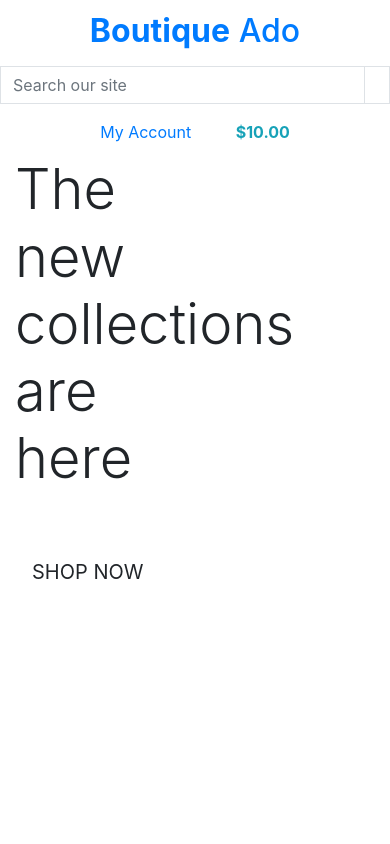
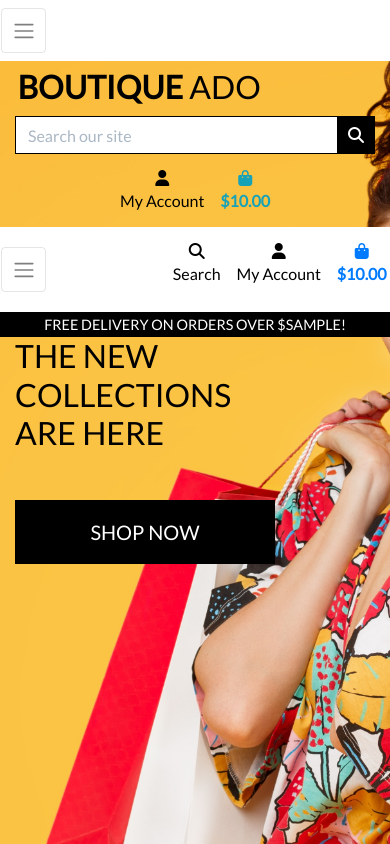
Before and after one commit to marks530/clearys_boutique, a Django app: template home/templates/home/index.html in a window 390 px wide. Run offline with Django 3.2, Linux system fonts and the light colour scheme; the template is opened without the code that fills it: most values are stand-ins (such as "Sample title", 1, 10 or a date in 2020); some libraries are stand-ins or nearby versions.

Commit message:
Added mobile header and main navbar

```diff
--- a/clearys_boutique/settings.py
+++ b/clearys_boutique/settings.py
@@ -149,6 +149,10 @@ USE_TZ = True
 # https://docs.djangoproject.com/en/3.2/howto/static-files/
 
 STATIC_URL = '/static/'
+STATICFILES_DIRS = (os.path.join(BASE_DIR, 'static'),)
+
+MEDIA_URL = '/media/'
+MEDIA_ROOT = os.path.join(BASE_DIR, 'media')
 
 # Default primary key field type
 # https://docs.djangoproject.com/en/3.2/ref/settings/#default-auto-field
--- a/clearys_boutique/urls.py
+++ b/clearys_boutique/urls.py
@@ -15,9 +15,11 @@ Including another URLconf
 """
 from django.contrib import admin
 from django.urls import path, include
+from django.conf import settings
+from django.conf.urls.static import static
 
 urlpatterns = [
     path('admin/', admin.site.urls),
     path('accounts/', include('allauth.urls')),
     path('', include('home.urls')),
-]
+] + static(settings.MEDIA_URL, document_root=settings.MEDIA_ROOT)
--- /dev/null
+++ b/static/css/base.css
@@ -0,0 +1,329 @@
+html {
+    height: 100%;
+}
+
+body {
+    background: url('/media/homepage_background_cropped.jpg') no-repeat center center fixed;
+    background-size: cover;
+    height: calc(100vh - 164px);
+    color: #555;
+    font-family: 'Lato';
+}
+
+/* from Bulma */
+.icon {
+    align-items: center;
+    display: inline-flex;
+    justify-content: center;
+    height: 1.5rem;
+    width: 1.5rem;
+}
+
+.logo-font {
+    text-transform: uppercase;
+}
+
+.main-logo-link {
+    width: fit-content;
+}
+
+.shop-now-button {
+    background: black;
+    color: white;
+    min-width: 260px;
+}
+
+.btn-black {
+    background: black;
+    color: white;
+}
+
+.btn-outline-black {
+    background: white;
+    color: black !important; /* use important to override link colors for <a> elements */
+    border: 1px solid black;
+}
+
+.btn-outline-black:hover,
+.btn-outline-black:active,
+.btn-outline-black:focus {
+    background: black;
+    color: white !important;
+}
+
+.shop-now-button:hover,
+.shop-now-button:active,
+.shop-now-button:focus,
+.btn-black:hover,
+.btn-black:active,
+.btn-black:focus {
+    background: #222;
+    color: white;
+}
+
+.text-black {
+    color: #000 !important;
+}
+
+.border-black {
+    border: 1px solid black !important;
+}
+
+.bg-black {
+    background: #000 !important;
+}
+
+.overlay {
+	height: 100%;
+	width: 100%;
+	top: 0;
+	left: 0;
+	position: fixed;
+	background: white;
+	z-index: -1;
+}
+
+a.category-badge > span.badge:hover {
+    background: #212529 !important;
+    color: #fff !important;
+}
+
+.btt-button {
+    height: 42px;
+    width: 42px;
+    position: fixed;
+    bottom: 10px;
+    right: 10px;
+}
+
+.btt-link,
+.update-link,
+.remove-item {
+    cursor: pointer;
+}
+
+input[name='q']::placeholder {
+    color: #aab7c4;
+}
+
+/* ------------------------------- bootstrap toasts */
+
+.message-container {
+    position: fixed;
+    top: 72px;
+    right: 15px;
+    z-index: 99999999999;
+}
+
+.custom-toast {
+    overflow: visible;
+}
+
+.toast-capper {
+    height: 2px;
+}
+
+/* from CSS-tricks.com: https://css-tricks.com/snippets/css/css-triangle/ */
+.arrow-up {
+    width: 0;
+    height: 0;
+    border-left: 4px solid transparent;
+    border-right: 4px solid transparent;
+    border-bottom: 10px solid black;
+    position: absolute;
+    top: -10px;
+    right: 36px;
+}
+
+/* Convenience classes - colors copied from Bootstrap */
+.arrow-primary {
+    border-bottom-color: #007bff !important;
+}
+
+.arrow-secondary {
+    border-bottom-color: #6c757d !important;
+}
+
+.arrow-success {
+    border-bottom-color: #28a745 !important;
+}
+
+.arrow-danger {
+    border-bottom-color: #dc3545 !important;
+}
+
+.arrow-warning {
+    border-bottom-color: #ffc107 !important;
+}
+
+.arrow-info {
+    border-bottom-color: #17a2b8 !important;
+}
+
+.arrow-light {
+    border-bottom-color: #f8f9fa !important;
+}
+
+.arrow-dark {
+    border-bottom-color: #343a40 !important;
+}
+
+.bag-notification-wrapper {
+    height: 100px;
+    overflow-x: hidden;
+    overflow-y: auto;
+}
+
+/* -------------------------------- Media Queries */
+
+/* Slightly larger container on xl screens */
+@media (min-width: 1200px) {
+  .container {
+    max-width: 80%;
+  }
+}
+
+/* Allauth form formatting */
+
+.allauth-form-inner-content p {
+    margin-top: 1.5rem; /* mt-4 */
+    color: #6c757d; /* text-secondary */
+}
+
+.allauth-form-inner-content input {
+    border-color: #000;
+    border-radius: 0;
+}
+
+.allauth-form-inner-content label:not([for='id_remember']) {
+    display: none;
+}
+
+.allauth-form-inner-content input::placeholder {
+    color: #aab7c4;
+}
+
+.allauth-form-inner-content button,
+.allauth-form-inner-content input[type='submit'] {
+	/* btn */
+	display: inline-block;
+    font-weight: 400;
+    color: #fff;
+    text-align: center;
+    vertical-align: middle;
+    -webkit-user-select: none;
+    -moz-user-select: none;
+    -ms-user-select: none;
+    user-select: none;
+    background-color: #000;
+    border: 1px solid #000;
+    padding: .375rem .75rem;
+    font-size: 1rem;
+    line-height: 1.5;
+    border-radius: 0;
+
+    /* standard bootstrap btn transitions */
+    transition: color .15s ease-in-out,background-color .15s ease-in-out,border-color .15s ease-in-out,box-shadow .15s ease-in-out;
+}
+
+.allauth-form-inner-content button:hover,
+.allauth-form-inner-content input[type='submit']:hover {
+	color: #fff;
+    background-color: #222;
+    border-color: #222;
+}
+
+.allauth-form-inner-content a {
+	color: #17a2b8; /* text-info */
+}
+
+/* Product Form */
+
+.btn-file {
+    position: relative;
+    overflow: hidden;
+}
+
+.btn-file input[type="file"] {
+    position: absolute;
+    top: 0;
+    right: 0;
+    min-width: 100%;
+    min-height: 100%;
+    opacity: 0;
+    cursor: pointer;
+}
+
+.custom-checkbox .custom-control-label::before {
+    border-radius: 0;
+    border-color: #dc3545;
+}
+
+.custom-checkbox .custom-control-input:checked~.custom-control-label::before {
+    background-color: #dc3545;
+    border-color: #dc3545;
+    border-radius: 0;
+}
+
+
+/* fixed top navbar only on medium and up */
+@media (min-width: 992px) {
+    .fixed-top-desktop-only {
+        position: fixed;
+        top: 0;
+        right: 0;
+        left: 0;
+        z-index: 1030;
+    }
+
+    .header-container {
+        padding-top: 164px;
+    }
+}
+
+/* pad the top a bit when navbar is collapsed on mobile */
+@media (max-width: 991px) {
+    .header-container {
+        padding-top: 116px;
+    }
+
+    body {
+        height: calc(100vh - 116px);
+    }
+
+    .display-4.logo-font.text-black {
+        font-size: 2rem;
+    }
+
+    .nav-link {
+        padding: 0.15rem;
+    }
+
+    .nav-link i.fa-lg {
+        font-size: 1rem;
+    }
+
+    .navbar-toggler {
+        padding: .6rem .6rem;
+        font-size: 1rem;
+    }
+
+    #delivery-banner h4 {
+        font-size: .9rem;
+    }
+
+    .btn.btn-outline-black.rounded-0,
+    .btn.btn-black.rounded-0 {
+        padding: .375rem .375rem;
+    }
+
+    .btn.btn-outline-black.rounded-0.btn-lg,
+    .btn.btn-black.rounded-0.btn-lg {
+        padding: .375rem .375rem;
+        font-size: .75rem;
+    }
+
+    .increment-qty, .decrement-qty {
+        padding: .25rem .5rem !important;
+    }
+}
--- a/templates/base.html
+++ b/templates/base.html
@@ -15,6 +15,8 @@
 
     {% block corecss %}
     <link rel="stylesheet" href="https://cdn.jsdelivr.net/npm/bootstrap@4.6.1/dist/css/bootstrap.min.css" integrity="sha384-zCbKRCUGaJDkqS1kPbPd7TveP5iyJE0EjAuZQTgFLD2ylzuqKfdKlfG/eSrtxUkn" crossorigin="anonymous">
+    <link rel="stylesheet" href="https://fonts.googleapis.com/css?family=Lato&display=swap">
+    <link rel="stylesheet" href="{% static 'css/base.css' %}">
     {% endblock %}
 
     {% block extra_css %}
@@ -22,6 +24,7 @@
 
 
     {% block corejs %}
+    <script src="https://kit.fontawesome.com/25e4dc762a.js" crossorigin="anonymous"></script>
     <script src="https://cdn.jsdelivr.net/npm/jquery@3.5.1/dist/jquery.slim.min.js" integrity="sha384-DfXdz2htPH0lsSSs5nCTpuj/zy4C+OGpamoFVy38MVBnE+IbbVYUew+OrCXaRkfj" crossorigin="anonymous"></script>
     <script src="https://cdn.jsdelivr.net/npm/bootstrap@4.6.1/dist/js/bootstrap.bundle.min.js" integrity="sha384-fQybjgWLrvvRgtW6bFlB7jaZrFsaBXjsOMm/tB9LTS58ONXgqbR9W8oWht/amnpF" crossorigin="anonymous"></script>
     <script src="https://cdn.jsdelivr.net/npm/jquery@3.5.1/dist/jquery.slim.min.js" integrity="sha384-DfXdz2htPH0lsSSs5nCTpuj/zy4C+OGpamoFVy38MVBnE+IbbVYUew+OrCXaRkfj" crossorigin="anonymous"></script>
@@ -36,7 +39,15 @@
   </head>
   <body>
     <header class="container=fluid fixed-top"></header>
-      <div class="row">
+      <div id="topnav" class="row bg-white pt-lg-2 d-none d-lg-flex"></div>
+      <div class="row bg-white">
+        <nav class="navbar navbar-expand-lg navbar-light w-100">
+          <button class="navbar-toggler" type="button" data-toggle="collaspe" data-target="#main-nav" aria-controls="main-nav" aria-expanded="false" aria-label="Toggle navigation">
+            <span class="navbar-toggler-icon"></span>
+          </button>
+        </nav>
+      </div>
+
 
         <div class="col-12 col-lg-4 my-auto py-1 py-lg-0 text-center text-lg-left">
           <a href="{% url 'home' %}" class="nav-link main-logo-link">
@@ -44,7 +55,7 @@
         </a>
         </div>
               <div class="col-12 col-lg-4 my-auto py-1 py-lg-0">
-                <form method="GET" action="{% url 'products' %}">
+                <form method="GET" action="">
                   <div class="input-group w-100">
                       <input class="form-control border border-black rounded-0" type="text" name="q" placeholder="Search our site">
                       <div class="input-group-append">
@@ -69,9 +80,9 @@
               <div class="dropdown-menu border-0" aria-labelledby="user-options">
                 {% if request.user.is_authenticated %}
                     {% if request.user.is_superuser %}
-                        <a href="{% url 'add_product' %}" class="dropdown-item">Product Management</a>
+                        <a href="" class="dropdown-item">Product Management</a>
                     {% endif %}
-                    <a href="{% url 'profile' %}" class="dropdown-item">My Profile</a>
+                    <a href="" class="dropdown-item">My Profile</a>
                     <a href="{% url 'account_logout' %}" class="dropdown-item">Logout</a>
                 {% else %}
                     <a href="{% url 'account_signup' %}" class="dropdown-item">Register</a>
@@ -80,7 +91,7 @@
               </div>
             </li>
             <li class="list-inline-item">
-              <a class="{% if grand_total %}text-info font-weight-bold{% else %}text-black{% endif %} nav-link" href="{% url 'view_bag' %}">
+              <a class="{% if grand_total %}text-info font-weight-bold{% else %}text-black{% endif %} nav-link" href="">
                 <div class="text-center">
                     <div><i class="fas fa-shopping-bag fa-lg"></i></div>
                     <p class="my-0">
@@ -95,7 +106,36 @@
             </li>
           </ul>
         </div>
+        <div class="col-12 col-lg-4 my-auto py-1 py-lg-0"></div>
       </div>
+
+
+    <div class="row bg-white">
+
+        <nav class="navbar navbar-expand-lg navbar-light w-100">
+
+            <button class="navbar-toggler" type="button" data-toggle="collapse" data-target="#main-nav" aria-controls="main-nav" aria-expanded="false" aria-label="Toggle navigation">
+
+                <span class="navbar-toggler-icon"></span>
+
+            </button>
+
+
+            {% include 'includes/mobile-top-header.html' %}
+            {% include 'includes/main-nav.html' %}
+
+
+
+        </nav>
+
+    </div>
+    <div id="delivery-banner" class="row text-center">
+        <div class="col bg-black text-white">
+            <h4 class="logo-font my-1">Free delivery on orders over ${{ free_delivery_threshold }}!</h4>
+        </div>
+    </div>
+</header>
+
 
     {% if messages %}
     <div class="message-container"></div>
--- /dev/null
+++ b/templates/includes/main-nav.html
@@ -0,0 +1,50 @@
+<div class="collapse navbar-collapse" id="main-nav">
+       <ul class="navbar-nav w-auto mx-auto">
+        <li class="nav-item dropdown">
+            <a class="logo-font font-weight-bold nav-link text-black mr-5" href="#" id="all-products-link" data-toggle="dropdown" aria-haspopup="true" aria-expanded="false">
+                All Products
+            </a>
+            <div class="dropdown-menu border-0" aria-labelledby="all-products-link">
+                <a href="" class="dropdown-item">By Price</a>
+                <a href="" class="dropdown-item ">By Rating</a>
+                <a href="" class="dropdown-item ">By Category</a>
+                <a href="" class="dropdown-item">All Products</a>
+            </div>
+        </li>
+        <li class="nav-item dropdown">
+            <a class="logo-font font-weight-bold nav-link text-black mr-5" href="#" id="clothing-link" data-toggle="dropdown" aria-haspopup="true" aria-expanded="false">
+                Clothing
+            </a>
+            <div class="dropdown-menu border-0" aria-labelledby="clothing-link">
+                <a href="" class="dropdown-item">Activewear &amp; Essentials</a>
+                <a href="" class="dropdown-item">Jeans</a>
+                <a href="" class="dropdown-item">Shirts</a>
+                <a href="" class="dropdown-item">All Clothing</a>
+            </div>
+        </li>
+
+        <li class="nav-item dropdown">
+            <a class="logo-font font-weight-bold nav-link text-black mr-5" href="#" id="homeware-link" data-toggle="dropdown" aria-haspopup="true" aria-expanded="false">
+                Homeware
+            </a>
+            <div class="dropdown-menu border-0" aria-labelledby="homeware-link">
+                <a href="" class="dropdown-item">Bed &amp; Bath</a>
+                <a href="" class="dropdown-item">Kitchen &amp; Dining</a>
+                <a href="" class="dropdown-item">All Homeware</a>
+            </div>
+        </li>
+
+
+        <li class="nav-item dropdown">
+            <a class="logo-font font-weight-bold nav-link text-black" href="#" id="specials-link" data-toggle="dropdown" aria-haspopup="true" aria-expanded="false">
+                Special Offers
+            </a>
+            <div class="dropdown-menu border-0" aria-labelledby="specials-link">
+                <a href="" class="dropdown-item">New Arrivals</a>
+                <a href="" class="dropdown-item">Deals</a>
+                <a href="" class="dropdown-item">Clearance</a>
+                <a href="" class="dropdown-item">All Specials</a>
+            </div>
+        </li>
+    </ul>
+</div>
--- /dev/null
+++ b/templates/includes/mobile-top-header.html
@@ -0,0 +1,115 @@
+<ul>
+
+    <li class="list-inline-item">
+
+      <a class="text-black nav-link d-block d-lg-none" href="#" id="mobile-search" data-toggle="dropdown" aria-haspopup="true" aria-expanded="false">
+
+          <div class="text-center">
+
+              <div><i class="fas fa-search fa-lg"></i></div>
+
+              <p class="my-0">Search</p>
+
+          </div>
+
+      </a>
+
+      <div class="dropdown-menu border-0 w-100 p-3 rounded-0 my-0" aria-labelledby="mobile-search">
+
+          <form class="form" method="GET" action="">
+
+              <div class="input-group w-100">
+
+                  <input class="form-control border border-black rounded-0" type="text" name="q" placeholder="Search our site">
+
+                  <div class="input-group-append">
+
+                      <button class="form-control form-control btn btn-black border border-black rounded-0" type="submit">
+
+                          <span class="icon">
+
+                              <i class="fas fa-search"></i>
+
+                          </span>
+
+                      </button>
+
+                  </div>
+
+              </div>
+
+          </form>
+
+      </div>
+
+  </li>
+
+  <li class="list-inline-item dropdown">
+
+      <a class="text-black nav-link d-block d-lg-none" href="#" id="user-options" data-toggle="dropdown" aria-haspopup="true" aria-expanded="false">
+
+          <div class="text-center">
+
+              <div><i class="fas fa-user fa-lg"></i></div>
+
+              <p class="my-0">My Account</p>
+
+          </div>
+
+      </a>
+
+      <div class="dropdown-menu border-0" aria-labelledby="user-options">
+
+          {% if request.user.is_authenticated %}
+
+              {% if request.user.is_superuser %}
+
+                  <a href="{% url 'account_logout' %}" class="dropdown-item">Product Management</a>
+
+              {% endif %}
+
+              <a href="" class="dropdown-item">My Profile</a>
+
+              <a href="{% url 'account_logout' %}" class="dropdown-item">Logout</a>
+
+          {% else %}
+
+              <a href="{% url 'account_signup' %}" class="dropdown-item">Register</a>
+
+              <a href="{% url 'account_login' %}" class="dropdown-item">Login</a>
+
+          {% endif %}
+
+      </div>
+
+  </li>
+
+  <li class="list-inline-item">
+
+      <a class="{% if grand_total %}text-primary font-weight-bold{% else %}text-black{% endif %} nav-link d-block d-lg-none" href="">
+
+          <div class="text-center">
+
+              <div><i class="fas fa-shopping-bag fa-lg"></i></div>
+
+              <p class="my-0">
+
+                  {% if grand_total %}
+
+                      ${{ grand_total|floatformat:2 }}
+
+                  {% else %}
+
+                      $0.00
+
+                  {% endif %}
+
+              </p>
+
+          </div>
+
+      </a>
+
+    </li>
+
+  </ul>
```
Also changed, not shown: media/homepage_background_cropped.jpg (added).
